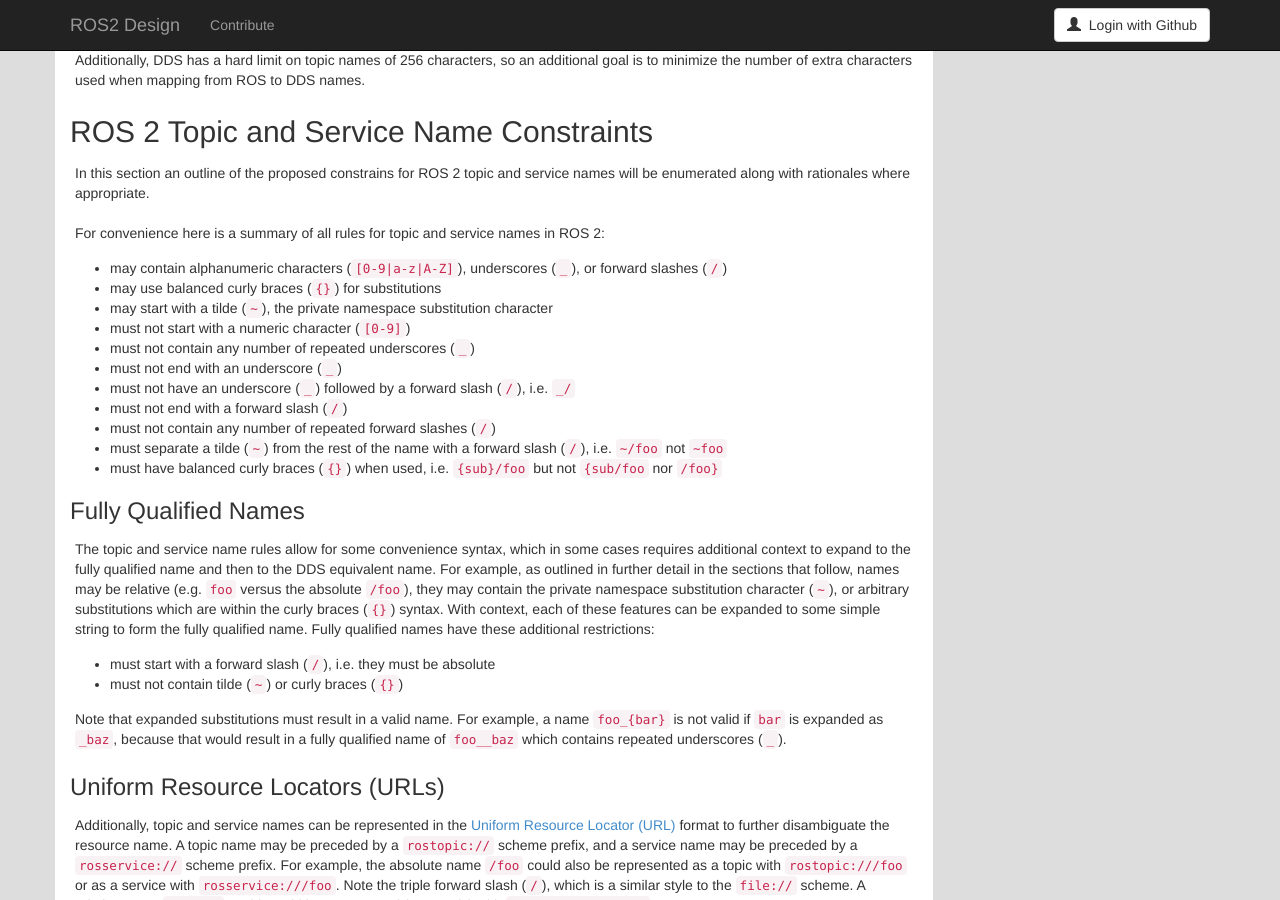
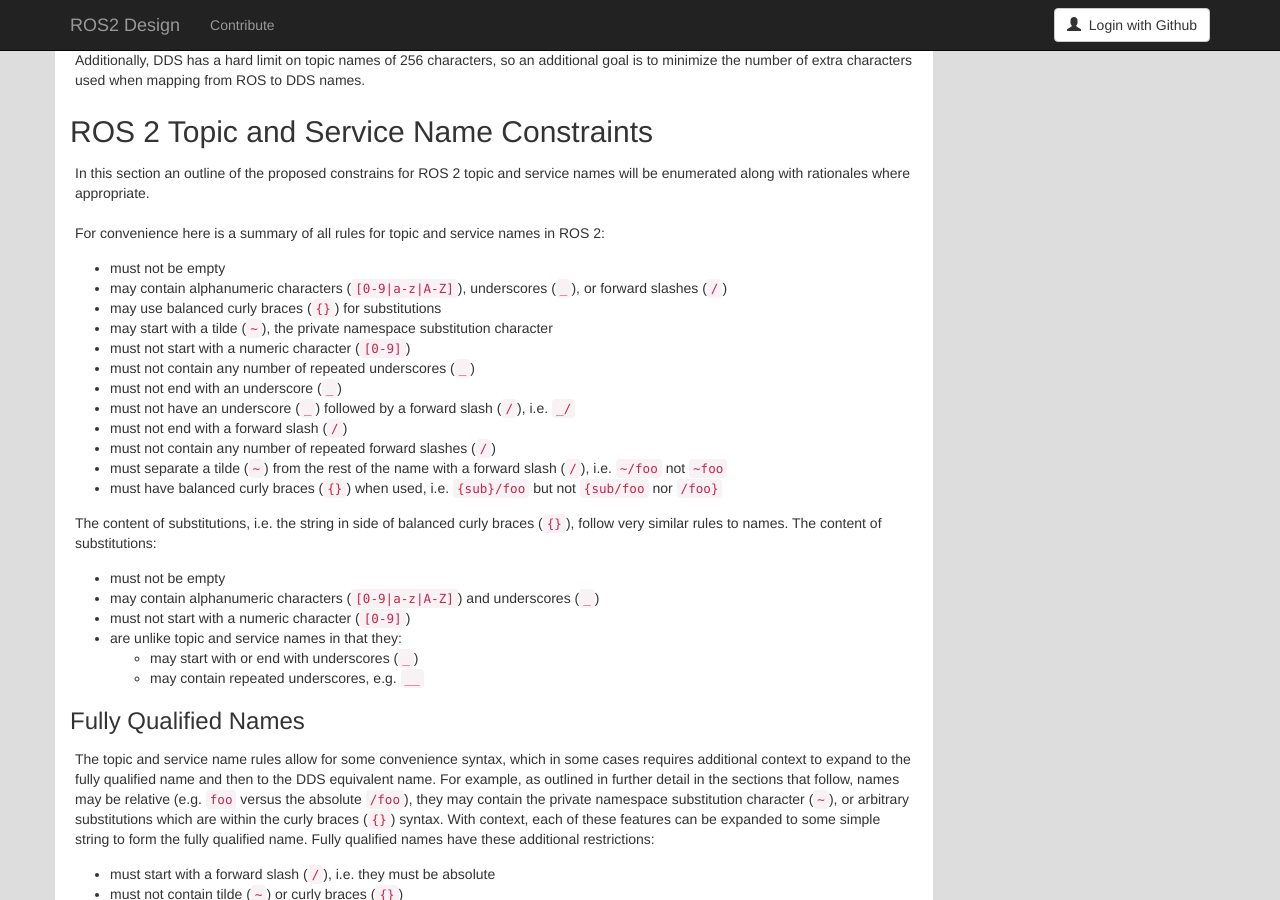
Before and after one commit to ros2/design, a Jekyll site: the page built from articles/115_topic_and_service_name_mapping.md, in a window 1280 px wide and 900 px high, scrolled down 934 px. Built offline with Jekyll 4.4.1, drawn with Linux system fonts in a browser that asks for light colours; nearby versions of some CDN libraries.

Commit message:
clarified rules on what characters may be used in substitutions

```diff
--- a/articles/115_topic_and_service_name_mapping.md
+++ b/articles/115_topic_and_service_name_mapping.md
@@ -58,6 +58,7 @@
 
 For convenience here is a summary of all rules for topic and service names in ROS 2:
 
+- must not be empty
 - may contain alphanumeric characters (`[0-9|a-z|A-Z]`), underscores (`_`), or forward slashes (`/`)
 - may use balanced curly braces (`{}`) for substitutions
 - may start with a tilde (`~`), the private namespace substitution character
@@ -69,6 +70,17 @@
 - must not contain any number of repeated forward slashes (`/`)
 - must separate a tilde (`~`) from the rest of the name with a forward slash (`/`), i.e. `~/foo` not `~foo`
 - must have balanced curly braces (`{}`) when used, i.e. `{sub}/foo` but not `{sub/foo` nor `/foo}`
+
+The content of substitutions, i.e. the string in side of balanced curly braces (`{}`), follow very similar rules to names.
+The content of substitutions:
+
+- must not be empty
+- may contain alphanumeric characters (`[0-9|a-z|A-Z]`) and underscores (`_`)
+- must not start with a numeric character (`[0-9]`)
+- are unlike topic and service names in that they:
+
+  - may start with or end with underscores (`_`)
+  - may contain repeated underscores, e.g. `__`
 
 ### Fully Qualified Names
 
```
